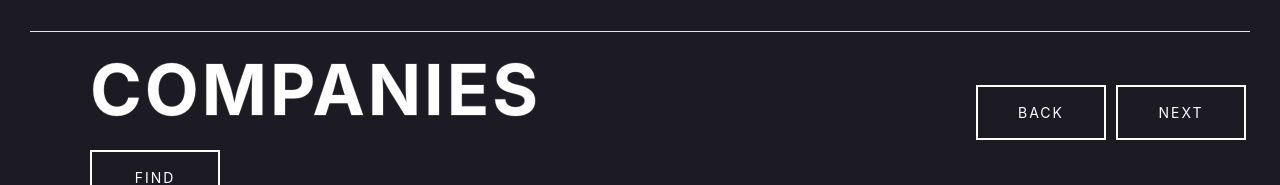
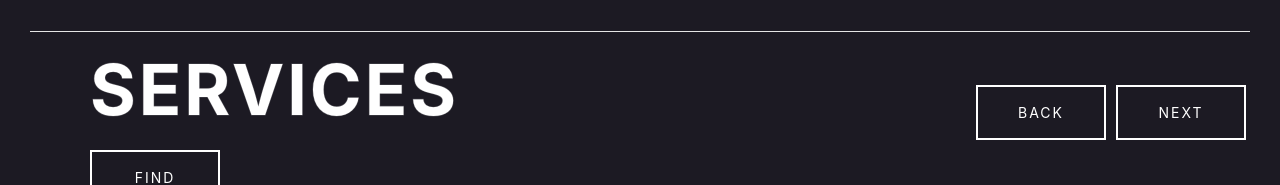
Before and after one commit to jIrwinCline/hench-machina, a React app: page / in a window 1280 px wide. Shown: the part 546-731 px from the top of the page. Built offline with nearby package versions, Linux system fonts and the light colour scheme; no server answers.

Commit message:
nav pageContent is changing

```diff
--- a/src/components/Body.jsx
+++ b/src/components/Body.jsx
@@ -27,6 +27,7 @@ export default class Body extends Component {
       pageArray: ["main-page", "all-companies-page", "guard-page"],
       position: 0,
       pageHistory: ["main-page"],
+      pageContent: "Services"
     }
 }
 // _next() {
@@ -85,7 +86,22 @@ findButtonClick = () => {
 }
 nextButtonClick = () => {
   console.log("DOES THE STATE CHANGE WORK?: ----------",this.state.pageArray[this.state.position + 1])
-  const newState = Object.assign({}, this.state, { enterPage: this.state.pageArray[this.state.position + 1] })
+  let changeTo = null
+  switch(this.state.pageContent){
+    case "Services":
+    changeTo = "Companies"
+    break;
+    case "Companies":
+    changeTo = "Guards"
+    break;
+    case "Guards":
+    changeTo = "Services"
+    break;
+    default:
+    console.log("error in Body line 87")
+  }
+  console.log(changeTo)
+  const newState = Object.assign({}, this.state, { pageContent: changeTo,enterPage: this.state.pageArray[this.state.position + 1] })
   console.log("THE PAGE STATE: -----",this.state)
   this.setState( newState )
 }
@@ -164,7 +180,6 @@ properCompanies = () => {
   // this.setState({returnedCompanies: [...new Set(result)]})
   return [...new Set(result)]
 }
-component
   render(){
     let companies = this.properCompanies()
     // if (this.state.findButton == false ) {
@@ -208,7 +223,7 @@ component
       return (
         <>
         <NewsFeed />
-        <Navigation findButtonClick={this.findButtonClick} nextButtonClick={this.nextButtonClick}/>
+        <Navigation pageContent={this.state.pageContent} findButtonClick={this.findButtonClick} nextButtonClick={this.nextButtonClick}/>
         </>
       )
       case "form-page":
@@ -235,6 +250,18 @@ component
         />
       </>
       )
+      case "all-companies-page":
+      return (
+        <>
+          <Navigation pageContent="Companies" findButtonClick={this.findButtonClick} nextButtonClick={this.nextButtonClick}/>
+        </>
+      )
+      case "guard-page":
+      return (
+        <>
+          <Navigation pageContent="Guards" findButtonClick={this.findButtonClick} nextButtonClick={this.nextButtonClick}/>
+        </>
+      )
     }
   }
 };
--- a/src/components/Navigation.jsx
+++ b/src/components/Navigation.jsx
@@ -5,7 +5,7 @@ export default function Navigation(props) {
       <div className="navigation container-fluid">
         <h2>Security</h2>
         <hr/>
-        <h3>Companies</h3>
+        <h3>{props.pageContent}</h3>
         <button className="find-btn button button--aylen button--border-thick button--inverted button--text-upper button--size-s" onClick={props.findButtonClick}>Find</button> <br/>
         <div className="nav-buttons">
         <button className="up button button--aylen button--border-thick button--inverted button--text-upper button--size-s "onClick={props.nextButtonClick}>Next</button>
```
